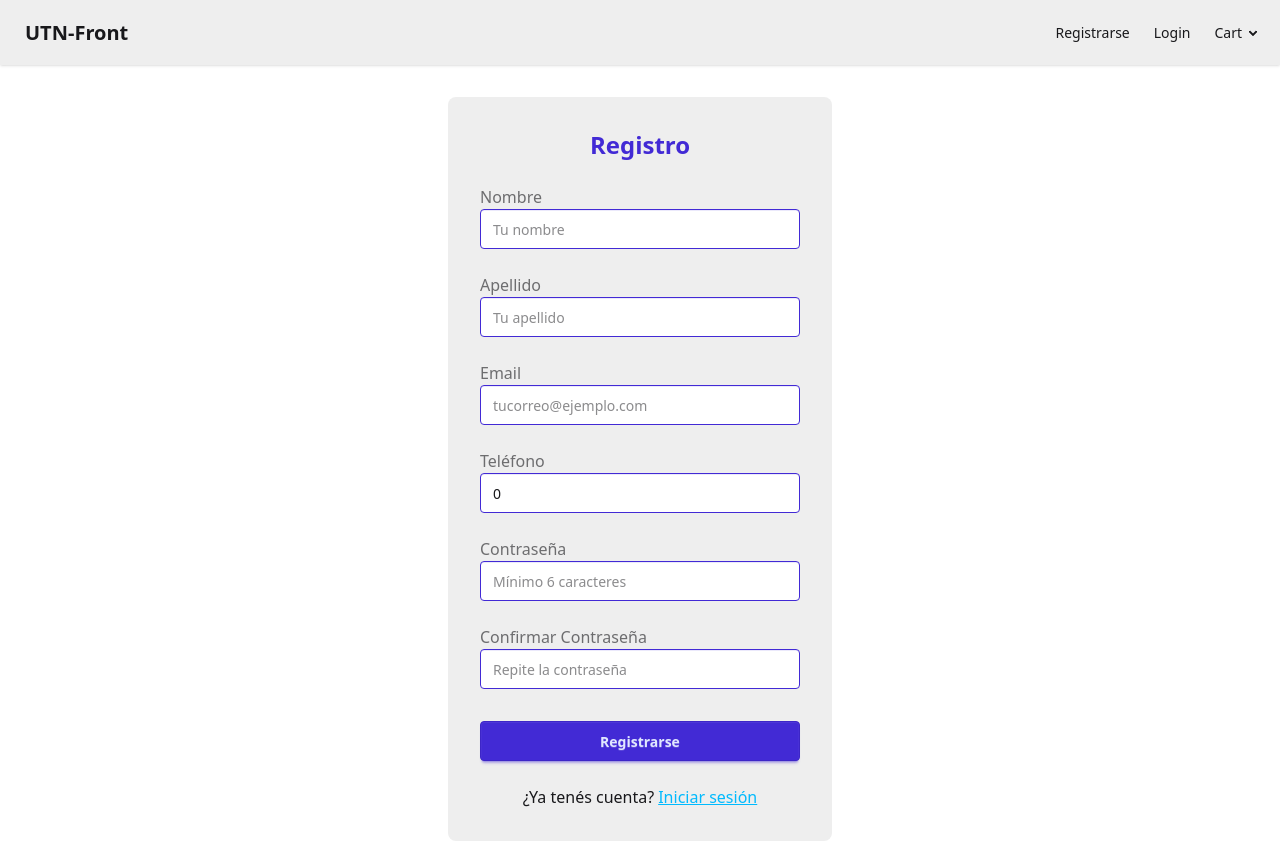
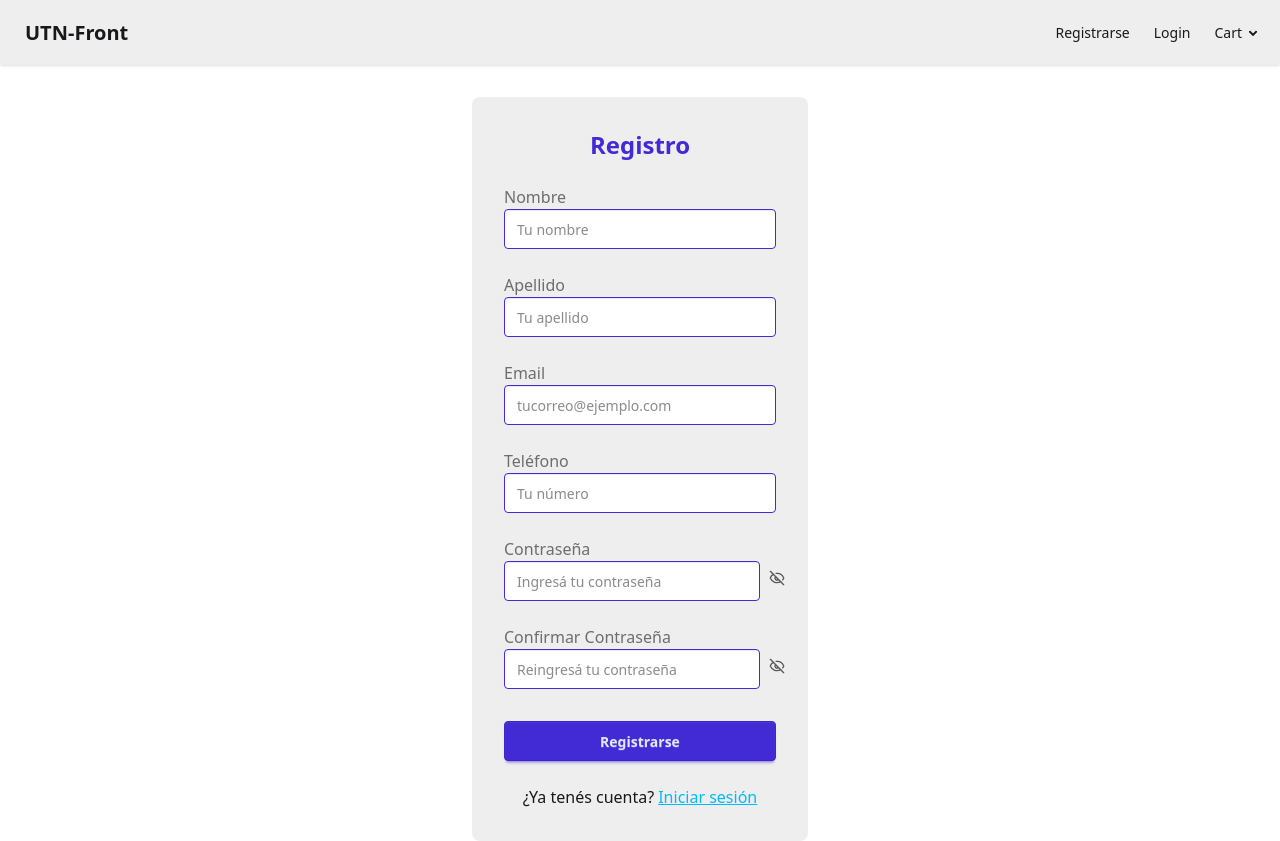
Before and after one commit to RibLucas23/UTN-React, a React (Vite) app: page /register in a window 1280 px wide. Built offline with nearby package versions, Linux system fonts and the light colour scheme.

Commit message:
add/lucile-icons in register and login

```diff
--- a/package.json
+++ b/package.json
@@ -11,6 +11,7 @@
   },
   "dependencies": {
     "@tailwindcss/vite": "^4.1.8",
+    "lucide-react": "^0.525.0",
     "react": "^19.1.0",
     "react-dom": "^19.1.0",
     "react-router-dom": "^7.6.2",
--- /dev/null
+++ b/src/components/icons/EyeToggleButton.jsx
@@ -0,0 +1,22 @@
+import { Eye, EyeOff } from "lucide-react";
+
+export default function EyeToggleButton({
+   styles = "h-4 w-4",
+   hide = false,
+   onClick = () => { },
+
+}) {
+   return (
+      <button
+         type="button"
+         onClick={onClick}
+         className="btn btn-ghost p-2 min-h-0 h-auto"
+      >
+         {hide ? (
+            <Eye className={styles} />
+         ) : (
+            <EyeOff className={styles} />
+         )}
+      </button>
+   );
+}
--- a/src/pages/login/LoginForm.jsx
+++ b/src/pages/login/LoginForm.jsx
@@ -1,5 +1,6 @@
 import { useState } from "react";
 import { Link } from "react-router-dom";
+import EyeToggleButton from "../../components/icons/EyeToggleButton";
 
 export default function LoginForm() {
    const [formData, setFormData] = useState({
@@ -20,21 +21,19 @@ export default function LoginForm() {
       setErrors({ ...errors, [name]: "" });
    };
 
+   const validate = () => {
+      const newErrors = {}
+      const { email, password } = formData
+      if (!email) newErrors.email = "Por favor completá el email";
+      if (!password) newErrors.password = "Por favor completá la contraseña";
+      else if (password.length < 6) newErrors.password = "La contraseña debe tener al menos 6 caracteres";
+
+      return newErrors
+
+   }
    const handleSubmit = (e) => {
       e.preventDefault();
-
-      const newErrors = {};
-
-      if (!formData.email) {
-         newErrors.email = "Por favor completá el email";
-      }
-
-      if (!formData.password) {
-         newErrors.password = "Por favor completá la contraseña";
-      } else if (formData.password.length < 6) {
-         newErrors.password = "La contraseña debe tener al menos 6 caracteres";
-      }
-
+      const newErrors = validate()
       if (Object.keys(newErrors).length > 0) {
          setErrors(newErrors);
          return;
@@ -56,7 +55,9 @@ export default function LoginForm() {
          name: "password",
          type: showPassword ? "text" : "password",
          placeholder: "Ingresá tu contraseña",
-         id: "password"
+         id: "password",
+         isPassword: true, toggle: () => setShowPassword(!showPassword),
+         visible: showPassword
       }
    ];
 
@@ -68,32 +69,32 @@ export default function LoginForm() {
          >
             <h1 className="text-2xl font-bold text-center text-primary">Iniciar sesión</h1>
 
-            {formFields.map((field) => (
-               <label className="form-control w-full max-w-xs" key={field.id}>
+            {formFields.map(({ name, id, label, type, placeholder, isPassword, toggle, visible }) => (
+               <label className="form-control w-full max-w-xs" key={id}>
                   <div className="label justify-between">
-                     <span className="label-text">{field.label}</span>
-                     {field.name === "password" && (
-                        <span
-                           className="label-text-alt link link-info cursor-pointer"
-                           onClick={() => setShowPassword(!showPassword)}
-                        >
-                           {showPassword ? "Ocultar" : "Mostrar"}
-                        </span>
+                     <span className="label-text">{label}</span>
+
+                  </div>
+                  <div className="flex">
+
+                     <input
+                        type={type}
+                        name={name}
+                        id={id}
+                        value={formData[name]}
+                        onChange={handleChange}
+                        placeholder={placeholder}
+                        className={`input input-bordered w-full ${errors[name] ? "input-error" : "input-primary"}`}
+                     />
+                     {isPassword && (
+                        <div className="h-4 w-4 opacity-70 hover:cursor-pointer">
+                           <EyeToggleButton hide={visible} onClick={toggle} />
+                        </div>
                      )}
                   </div>
 
-                  <input
-                     type={field.type}
-                     name={field.name}
-                     id={field.id}
-                     value={formData[field.name]}
-                     onChange={handleChange}
-                     placeholder={field.placeholder}
-                     className={`input input-bordered w-full ${errors[field.name] ? "input-error" : "input-primary"}`}
-                  />
-
-                  {errors[field.name] && (
-                     <span className="label-text-alt text-error mt-1">{errors[field.name]}</span>
+                  {errors[name] && (
+                     <span className="label-text-alt text-error mt-1">{errors[name]}</span>
                   )}
                </label>
             ))}
--- a/src/pages/register/RegisterForm.jsx
+++ b/src/pages/register/RegisterForm.jsx
@@ -1,108 +1,102 @@
 import { useState } from "react";
-import { Link } from "react-router-dom";
+import EyeToggleButton from "../../components/icons/EyeToggleButton";
 
 export default function RegisterForm() {
    const [formData, setFormData] = useState({
       nombre: "",
       apellido: "",
       email: "",
-      telefono: 0,
+      telefono: "",
       password: "",
       confirmPw: ""
    });
 
    const [errors, setErrors] = useState({});
+   const [showPassword, setShowPassword] = useState(false);
+   const [showConfirmPw, setShowConfirmPw] = useState(false);
 
    const handleChange = (e) => {
       const { name, value } = e.target;
-      setFormData({ ...formData, [name]: value });
-      setErrors({ ...errors, [name]: "" });
+      setFormData((prev) => ({ ...prev, [name]: value }));
+      setErrors((prev) => ({ ...prev, [name]: "" }));
    };
 
-   const validateEmail = (email) => {
-      const re = /^[^\s@]+@[^\s@]+\.[^\s@]+$/;
-      return re.test(email);
+   const validate = () => {
+      const newErrors = {};
+      const { nombre, apellido, email, telefono, password, confirmPw } = formData;
+
+      if (!nombre) newErrors.nombre = "Campo obligatorio";
+      if (!apellido) newErrors.apellido = "Campo obligatorio";
+      if (!email) newErrors.email = "Campo obligatorio";
+      else if (!/^[^\s@]+@[^\s@]+\.[^\s@]+$/.test(email)) newErrors.email = "Email inválido";
+      if (!telefono) newErrors.telefono = "Campo obligatorio";
+      if (!password) newErrors.password = "Campo obligatorio";
+      else if (password.length < 6) newErrors.password = "Mínimo 6 caracteres";
+      if (!confirmPw) newErrors.confirmPw = "Campo obligatorio";
+      else if (confirmPw !== password) newErrors.confirmPw = "No coincide con la contraseña";
+
+      return newErrors;
    };
 
    const handleSubmit = (e) => {
       e.preventDefault();
-      const newErrors = {};
-
-      if (!formData.nombre) newErrors.nombre = "Este campo es obligatorio";
-      if (!formData.apellido) newErrors.apellido = "Este campo es obligatorio";
-      if (!formData.email) {
-         newErrors.email = "Este campo es obligatorio";
-      } else if (!validateEmail(formData.email)) {
-         newErrors.email = "Email inválido";
-      }
-
-      if (!formData.telefono) newErrors.telefono = "Este campo es obligatorio";
-      if (!formData.password) {
-         newErrors.password = "Este campo es obligatorio";
-      } else if (formData.password.length < 6) {
-         newErrors.password = "La contraseña debe tener al menos 6 caracteres";
-      }
-
-      if (!formData.confirmPw) {
-         newErrors.confirmPw = "Este campo es obligatorio";
-      } else if (formData.confirmPw !== formData.password) {
-         newErrors.confirmPw = "Las contraseñas no coinciden";
-      }
-
-      if (Object.keys(newErrors).length > 0) {
-         setErrors(newErrors);
-         return;
-      }
-
+      const newErrors = validate();
+      if (Object.keys(newErrors).length > 0) return setErrors(newErrors);
       console.log("Registro:", formData);
    };
 
-   const formCamps = [
-      { name: "nombre", label: "Nombre", type: "text", placeholder: "Tu nombre", id: "nombre" },
-      { name: "apellido", label: "Apellido", type: "text", placeholder: "Tu apellido", id: "apellido" },
-      { name: "email", label: "Email", type: "email", placeholder: "tucorreo@ejemplo.com", id: "email" },
-      { name: "telefono", label: "Teléfono", type: "number", placeholder: "Tu número", id: "telefono" },
-      { name: "password", label: "Contraseña", type: "password", placeholder: "Mínimo 6 caracteres", id: "password" },
-      { name: "confirmPw", label: "Confirmar Contraseña", type: "password", placeholder: "Repite la contraseña", id: "confirmPw" }
+   const fields = [
+      { name: "nombre", label: "Nombre", type: "text", placeholder: "Tu nombre" },
+      { name: "apellido", label: "Apellido", type: "text", placeholder: "Tu apellido" },
+      { name: "email", label: "Email", type: "email", placeholder: "tucorreo@ejemplo.com" },
+      { name: "telefono", label: "Teléfono", type: "tel", placeholder: "Tu número" },
+      {
+         name: "password", label: "Contraseña", type: showPassword ? "text" : "password", placeholder: "Ingresá tu contraseña",
+         isPassword: true, toggle: () => setShowPassword(!showPassword), visible: showPassword
+      },
+      {
+         name: "confirmPw", label: "Confirmar Contraseña", type: showConfirmPw ? "text" : "password", placeholder: "Reingresá tu contraseña",
+         isPassword: true, toggle: () => setShowConfirmPw(!showConfirmPw), visible: showConfirmPw
+      }
    ];
 
    return (
       <div className="flex items-center justify-center pt-8">
-         <form
-            onSubmit={handleSubmit}
-            className="flex min-w-80 max-w-xl flex-col gap-6 rounded-lg bg-base-300 p-8"
-         >
+         <form onSubmit={handleSubmit} className="flex max-w-xl flex-col gap-6 rounded-lg bg-base-300 p-8">
             <h1 className="text-2xl font-bold text-center text-primary">Registro</h1>
 
-            {formCamps.map((camp) => (
-               <label className="form-control w-full max-w-xs" key={camp.id}>
-                  <div className="label">
-                     <span className="label-text">{camp.label}</span>
+            {fields.map(({ name, label, type, placeholder, isPassword, toggle, visible }) => (
+               <label key={name} className="form-control w-full max-w-xs">
+                  <div className="label justify-between">
+                     <span className="label-text">{label}</span>
                   </div>
-                  <input
-                     type={camp.type}
-                     name={camp.name}
-                     value={formData[camp.name]}
-                     onChange={handleChange}
-                     autoComplete="on"
-                     placeholder={camp.placeholder}
-                     className={`input input-bordered w-full ${errors[camp.name] ? "input-error" : "input-primary"}`}
-                  />
-                  {errors[camp.name] && (
-                     <span className="label-text-alt text-error mt-1">{errors[camp.name]}</span>
-                  )}
+
+                  <div className="flex">
+                     <input
+                        name={name}
+                        type={type}
+                        value={formData[name]}
+                        onChange={handleChange}
+                        placeholder={placeholder}
+                        autoComplete="on"
+                        className={`input input-bordered w-full pr-10 ${errors[name] ? "input-error" : "input-primary"}`}
+                     />
+                     {isPassword && (
+                        <div className="h-4 w-4 opacity-70 hover:cursor-pointer">
+                           <EyeToggleButton hide={visible} onClick={toggle} />
+                        </div>
+                     )}
+                  </div>
+
+                  {errors[name] && <span className="label-text-alt text-error mt-1">{errors[name]}</span>}
                </label>
             ))}
 
-            <button type="submit" className="btn btn-primary mt-2 w-full">
-               Registrarse
-            </button>
+            <button type="submit" className="btn btn-primary mt-2 w-full">Registrarse</button>
 
             <span className="text-center">
                ¿Ya tenés cuenta?
-               <Link to={"/login"} className="link link-info ml-1">
-                  Iniciar sesión
-               </Link>
+               <a href="/login" className="link link-info ml-1">Iniciar sesión</a>
             </span>
          </form>
       </div>
```
Also changed, not shown: 1 other file (tests, documents, lock files or other folders).
